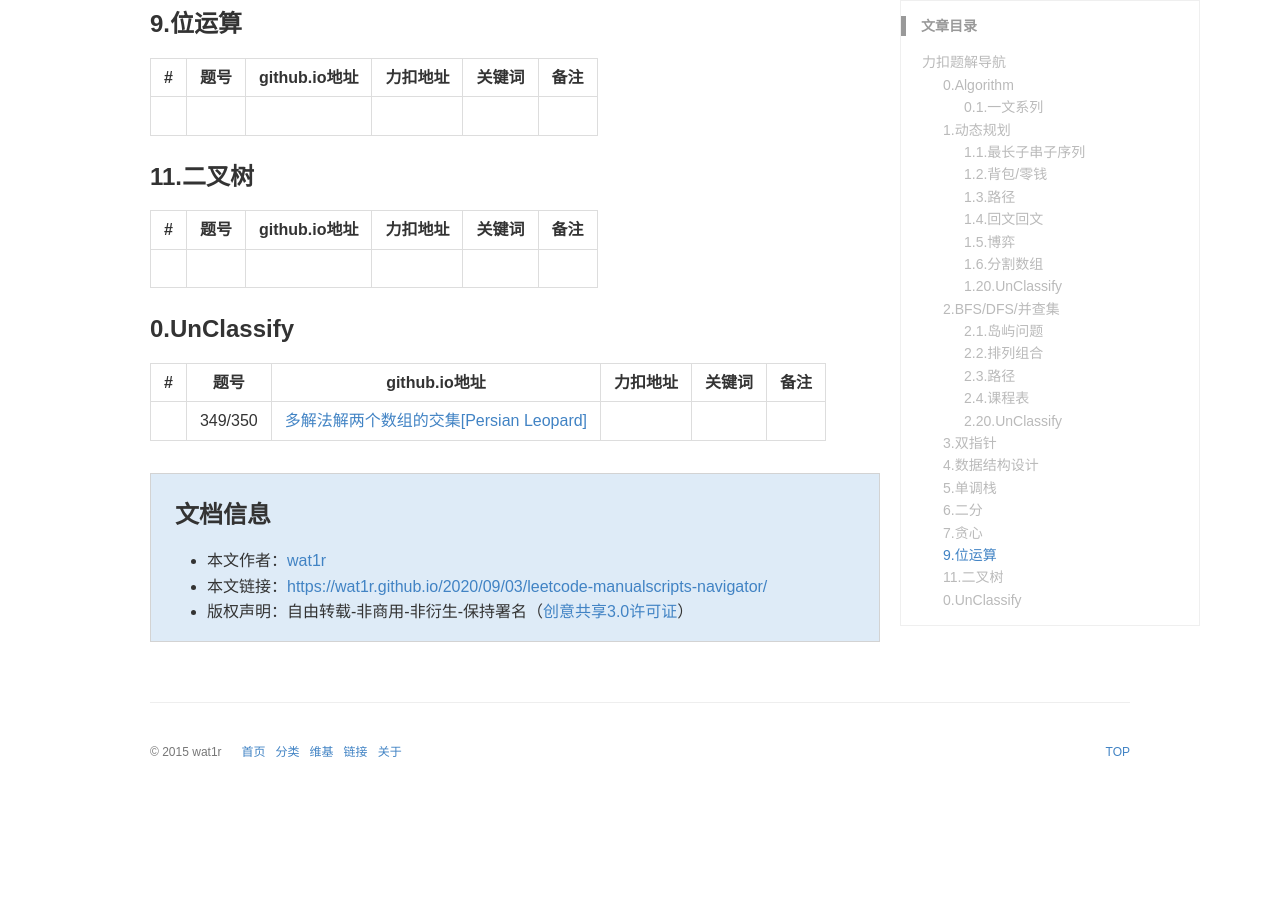
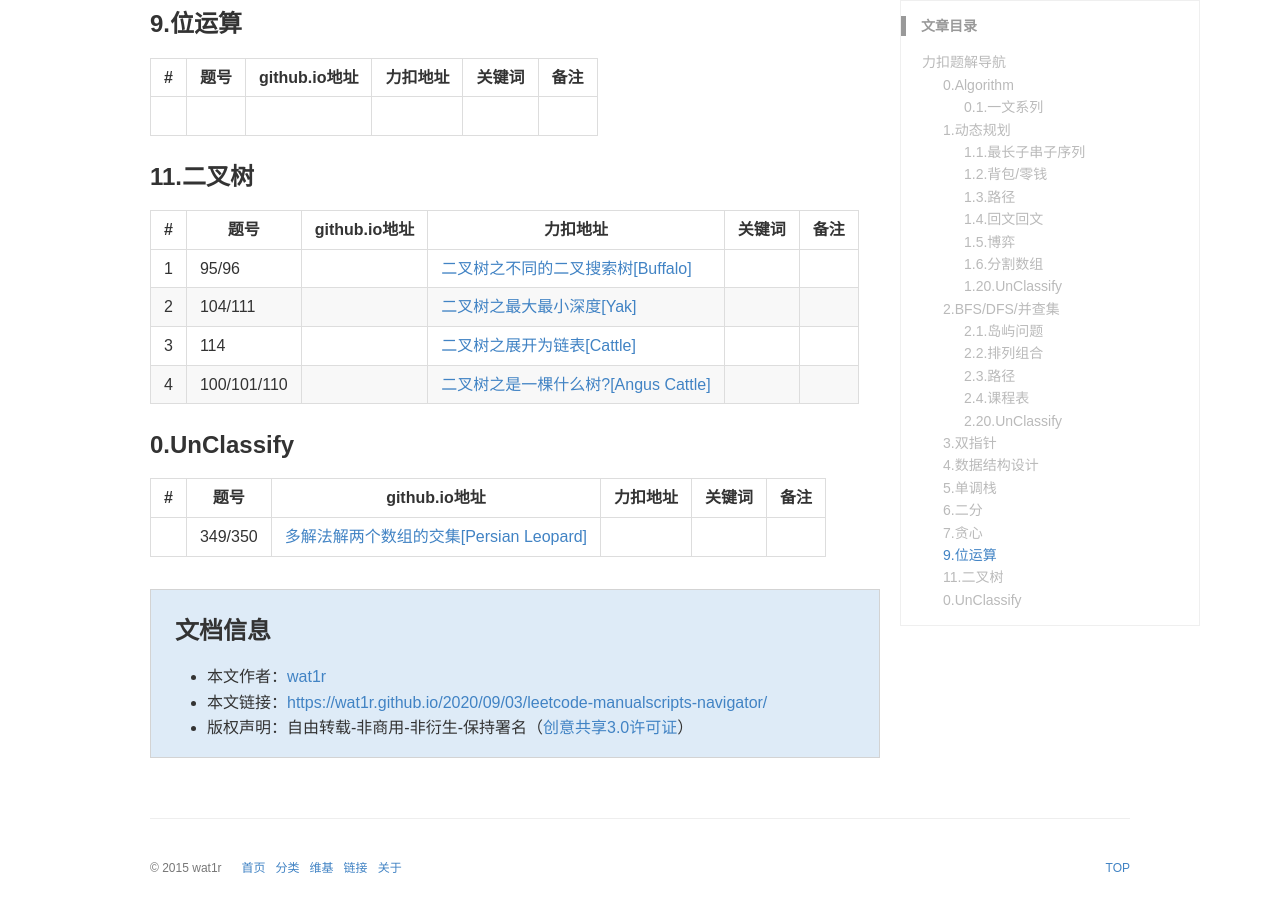
Before and after one commit to wat1r/wat1r.github.io, a Jekyll site: the page built from _posts/2020-09-03-leetcode-manualscripts-navigator.md, in a window 1280 px wide and 900 px high, scrolled down 5095 px. Built offline with Jekyll 4.4.1, drawn with Linux system fonts in a browser that asks for light colours; some web fonts are replaced; comment, search, counter and statistics services are not loaded; a style sheet for code colours, icons or effects is not loaded; before the commit the page ends 5904 px from its top, so only the background shows below that; some of the changed text lies outside the part shown.

Commit message:
navigator

```diff
--- a/_posts/2020-09-03-leetcode-manualscripts-navigator.md
+++ b/_posts/2020-09-03-leetcode-manualscripts-navigator.md
@@ -202,7 +202,10 @@ keywords: 算法
 
 | #    | 题号 | github.io地址 | 力扣地址 | 关键词 | 备注 |
 | ---- | ---- | ------------- | -------- | ------ | ---- |
-|      |      |               |          |        |      |
+| 1 | 95/96 |  | [二叉树之不同的二叉搜索树[Buffalo]](https://leetcode-cn.com/problems/unique-binary-search-trees-ii/solution/er-cha-shu-zhi-bu-tong-de-er-cha-sou-suo-shu-buffa/) |      ||
+| 2 | 104/111 |  | [二叉树之最大最小深度[Yak]](https://leetcode-cn.com/problems/minimum-depth-of-binary-tree/solution/er-cha-shu-zhi-zui-da-zui-xiao-shen-du-yak-by-a-fe/) |      ||
+| 3 | 114  | | [二叉树之展开为链表[Cattle]](https://leetcode-cn.com/problems/flatten-binary-tree-to-linked-list/solution/er-cha-shu-zhi-zhan-kai-wei-lian-biao-cattle-by-a-/) |      ||
+| 4 | 100/101/110  | | [二叉树之是一棵什么树?[Angus Cattle]](https://leetcode-cn.com/problems/same-tree/solution/er-cha-shu-zhi-shi-yi-ke-shi-yao-shu-angus-cattle-/) |      ||
 
 
 
```
